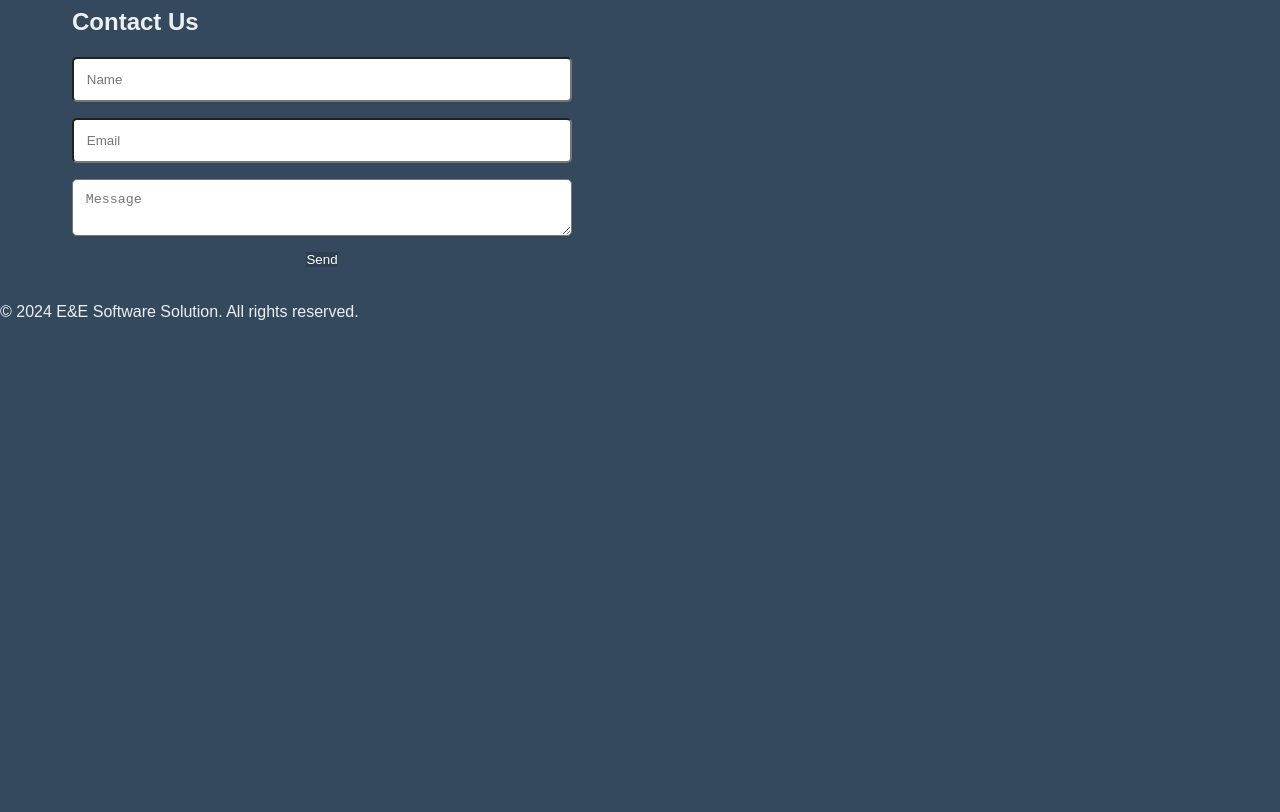
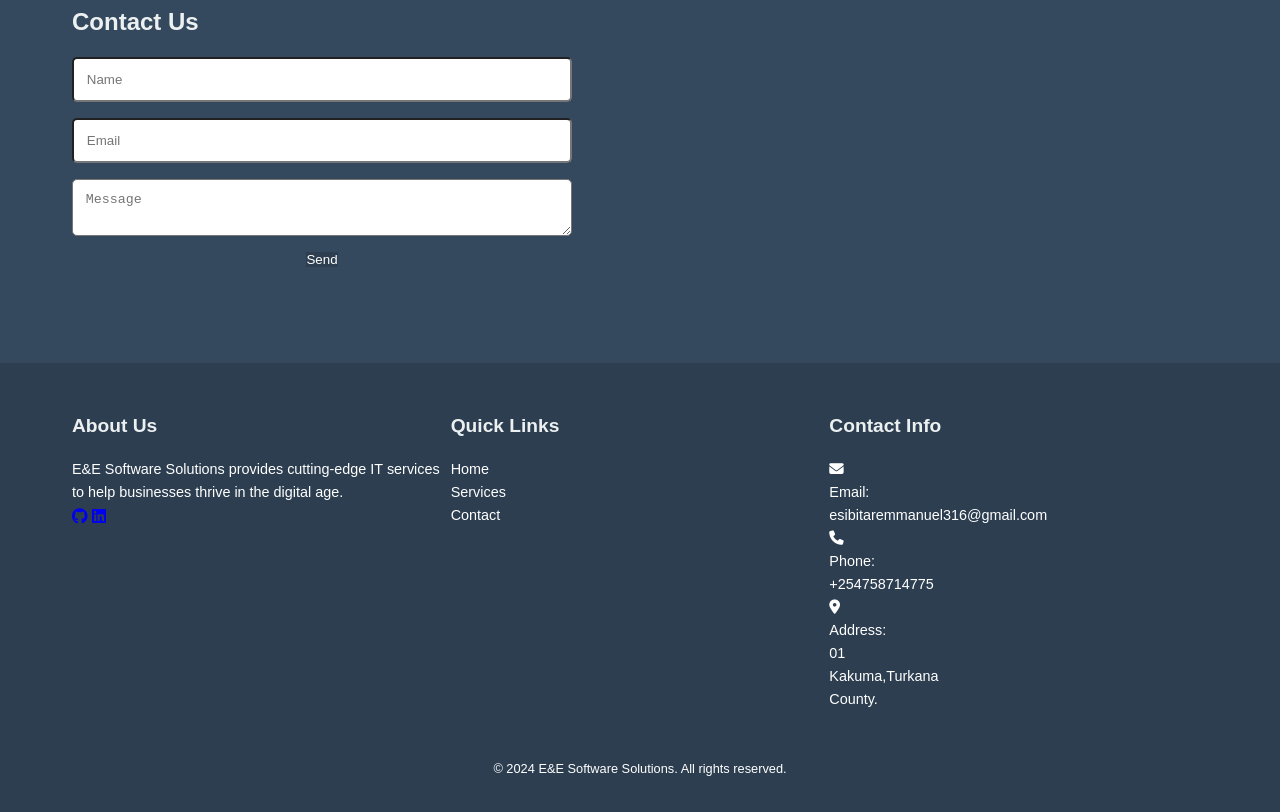
Before and after one commit to Chaser-254/Software-Solutions, a plain HTML site: page index.html in a window 1280 px wide. Shown: the part 2537-3349 px from the top of the page. Before the commit the page ends 2862 px from the top, so only its background shows below. Drawn offline with Linux system fonts and the light colour scheme.

Commit message:
modification for a client to send email for inquiries

```diff
--- a/index.html
+++ b/index.html
@@ -4,6 +4,7 @@
     <meta charset="UTF-8">
     <meta name="viewport" content="width=device-width, initial-scale=1.0">
     <link href="https://fonts.googleapis.com/css2?family=Roboto:wght@300;400;700&display=swap" rel="stylesheet">
+    <link rel="stylesheet" href="https://cdnjs.cloudflare.com/ajax/libs/font-awesome/6.4.0/css/all.min.css">
     <title>E&E Sofware Solution</title>
     <style>
         :root{
@@ -132,18 +133,64 @@
         button:hover{
             background-color: var(--secondary-color);
         }
-        .footer{
+        footer{
             background-color: var(--secondary-color);
-            color: var(--text-color);
-            padding: 1rem 0;
+            color: #fff;
+            padding: 2rem 0;
+            margin-top: 4rem;
+        }
+        .footer-content{
+            max-width: 1200px;
+            margin: 0 auto;
+            display: flex;
+            justify-content: space-between;
+            flex-wrap: wrap;
+            padding: 0 2rem;
+        }
+        .footer-section{
+            flex: 1;
+            margin-bottom: 1rem;
+            min-width: 200px;
+        }
+        .footer-section h3{
+            margin-bottom: 1rem;
+            font-size: 1.2rem;
+        }
+        .footer-section p, .footer-section ul{
+            font-size: 0.9rem;
+        }
+        .footer-section ul{
+            list-style-type: none;
+            padding: 0;
+        }
+        .footer-section ul li a{
+            color: #fff;
+            text-decoration: none;
+            transition: color 0.3s ease;
+        }
+        .footer-section ul li a:hover{
+            color: var(--primary-color);
+        }
+        .footer-bottom{
             text-align: center;
-            position: relative;
-            width: 100%;
-            bottom: 0;
-            margin-top: 2rem;
+            padding-top: 2rem;
+            font-size: 0.8rem;
         }
-        footer p{
-            margin: 0 auto;
+        .social-icons{
+            margin-top: 1rem;
+        }
+        .social-icons a{
+            color: #fff;
+            font-size: 1.5rem;
+            margin-right: 1rem;
+            transition: color 0.3s ease;
+        }
+        .social-icons a:hover{
+            color: var(--primary-color);
+        }
+        .contact-info{
+            margin-right: 0.5rem;
+            width: 20px;
         }
         .menu-icon{
             display: none;
@@ -205,6 +252,12 @@
             .company-name{
                 text-align: center;
                 font-size: 0.8rem;
+            }
+            .footer-content{
+                flex-direction: row;
+            }
+            .footer-section{
+                margin-bottom: 2rem;
             }
         }
         @media (max-width: 480px){
@@ -311,7 +364,31 @@
         </section>
     </main>
     <footer>
-        <p>&copy; 2024 E&E Software Solution. All rights reserved.</p>
+        <div class="footer-content">
+            <div class="footer-section">
+                <h3>About Us</h3>
+                <p>E&E Software Solutions provides cutting-edge IT services to help businesses thrive in the digital age.</p>
+                <a href="https://github.com/Chaser-254" target="_blank"><i class="fab fa-github"></i></a>
+                <a href="https://www.linkedin.com/emmanuel-esibitar-1495a9240" target="_blank"><i class="fab fa-linkedin"></i></a>
+            </div>
+            <div class="footer-section">
+                <h3>Quick Links</h3>
+                <ul>
+                    <li><a href="#home">Home</a></li>
+                    <li><a href="#services">Services</a></li>
+                    <li><a href="#contact">Contact</a></li>
+                </ul>
+            </div>
+            <div class="footer-section">
+                <h3>Contact Info</h3>
+                <p class="contact-info"><i class="fas fa-envelope"></i>Email: esibitaremmanuel316@gmail.com</p>
+                <p class="contact-info"><i class="fas fa-phone"></i>Phone: +254758714775</p>
+                <p class="contact-info"><i class="fas fa-map-marker-alt"></i>Address: 01 Kakuma,Turkana County.</p>
+            </div>
+        </div>
+        <div class="footer-bottom">
+            <p>&copy; 2024 E&E Software Solutions. All rights reserved.</p>
+        </div>
     </footer>
     <script>
         document.getElementById('contact-form').addEventListener('submit', function(e) {
```
